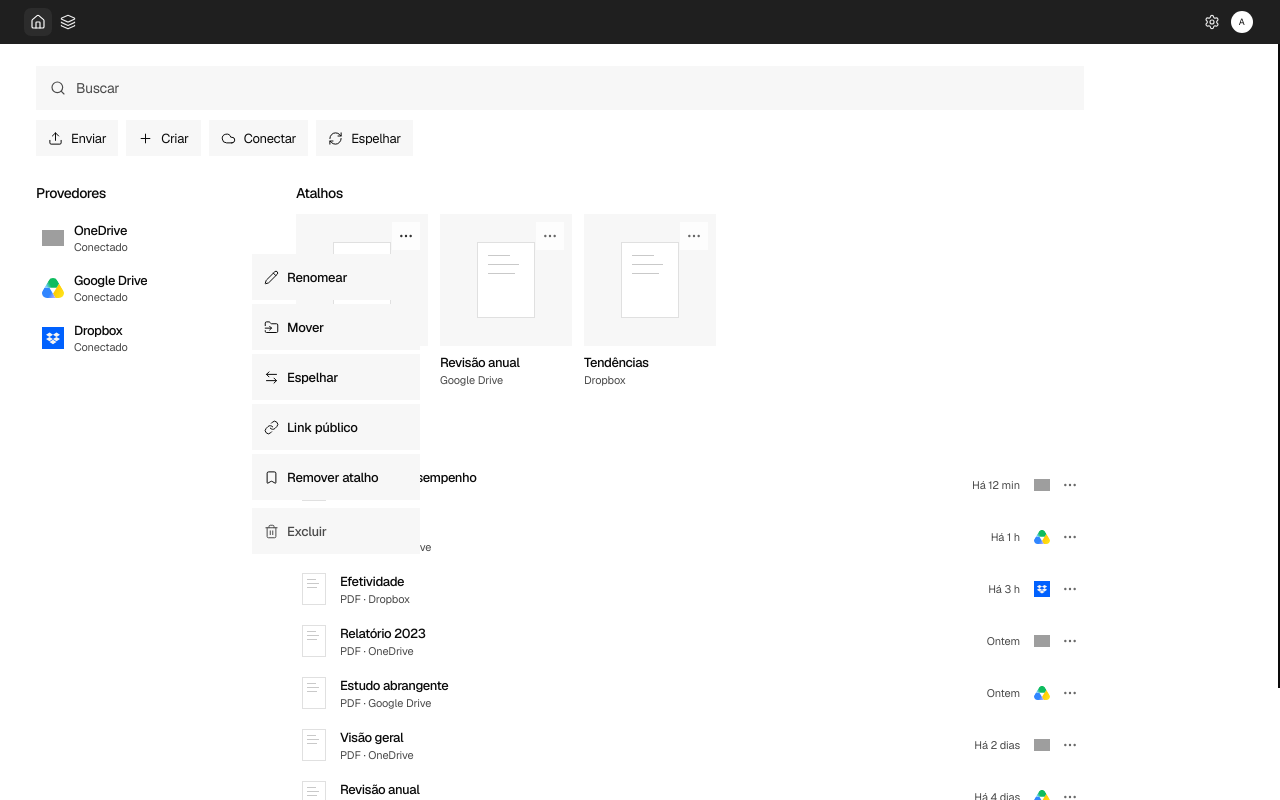
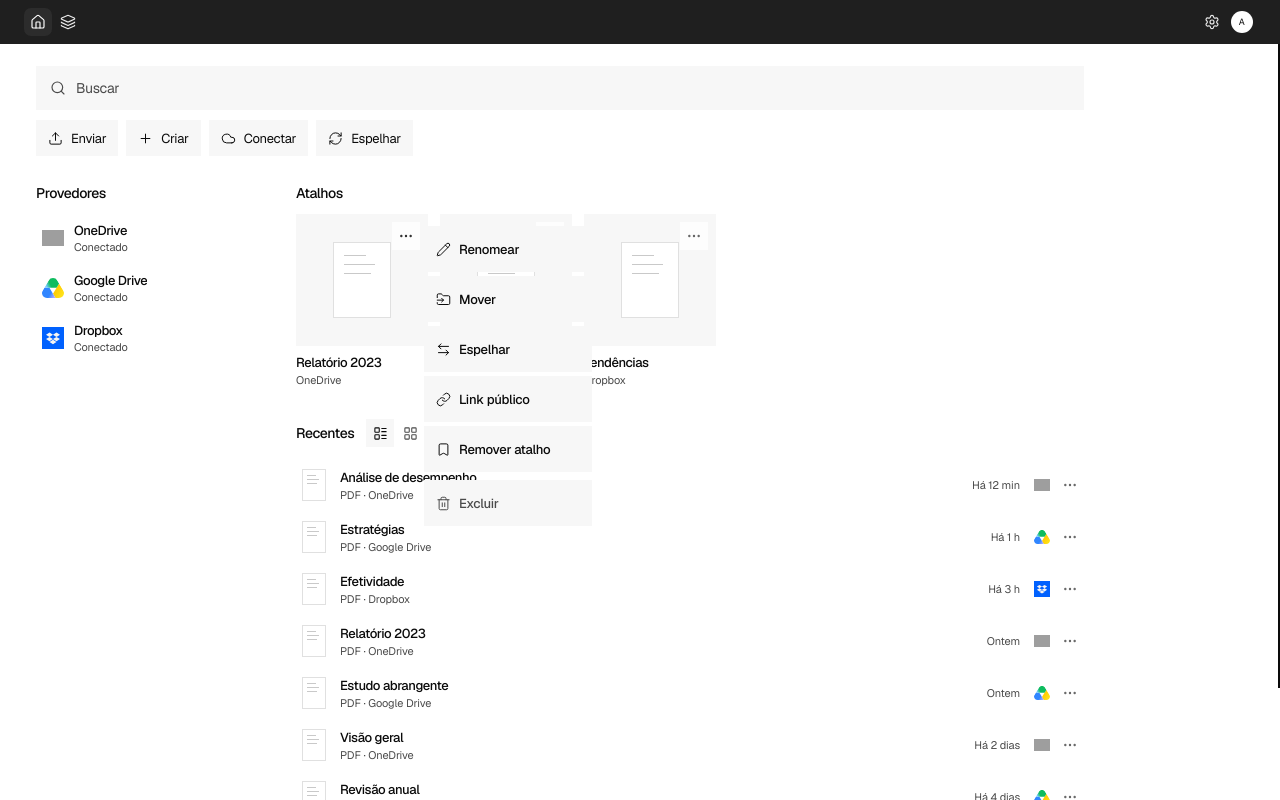
Before and after one commit to A-FlemingSantos/bridgit, a React (Vite) app in the folder apps/web/: page /home in a window 1280 px wide. Both pictures are taken after a click on the button 406 px from the left and 236 px from the top of the page. Built offline with nearby package versions, Linux system fonts and the light colour scheme; grey boxes are pictures that could not be loaded.

Commit message:
Anchor file and folder overflow menus outside the card.
Portal the suspended list beside the trigger, opposite the card, and flip only when the viewport has no room.

```diff
--- a/apps/web/src/shared/components/OverflowMenu/OverflowMenu.jsx
+++ b/apps/web/src/shared/components/OverflowMenu/OverflowMenu.jsx
@@ -1,8 +1,49 @@
-import { useId } from 'react'
+import { useId, useLayoutEffect, useRef, useState } from 'react'
+import { createPortal } from 'react-dom'
 import { Ellipsis } from 'lucide-react'
 import SuspendedMenu from '../SuspendedMenu/SuspendedMenu.jsx'
 import { useSuspendedMenu } from '../SuspendedMenu/useSuspendedMenu.js'
 import styles from './OverflowMenu.module.css'
+
+const MENU_WIDTH = 168
+const GAP = 4
+const VIEW_PAD = 8
+
+function itemHeight() {
+  const raw = Math.min(40, Math.max(28, window.innerWidth * 0.04)) * 1.15
+  return raw
+}
+
+function menuHeight(itemCount, hasDanger) {
+  const n = Math.max(itemCount, 1)
+  return n * itemHeight() + (n - 1) * 4 + 4 + (hasDanger ? 4 : 0)
+}
+
+function placeMenu(trigger, itemCount, hasDanger) {
+  const rect = trigger.getBoundingClientRect()
+  const height = menuHeight(itemCount, hasDanger)
+  const vw = window.innerWidth
+  const vh = window.innerHeight
+
+  const fitsAfter = rect.right + GAP + MENU_WIDTH <= vw - VIEW_PAD
+  const fitsBefore = rect.left - GAP - MENU_WIDTH >= VIEW_PAD
+  const afterLeft = rect.right + GAP
+  const beforeLeft = rect.left - GAP - MENU_WIDTH
+
+  let left = afterLeft
+  if (!fitsAfter && fitsBefore) left = beforeLeft
+  else if (!fitsAfter && !fitsBefore) {
+    left = Math.max(VIEW_PAD, Math.min(afterLeft, vw - VIEW_PAD - MENU_WIDTH))
+  }
+
+  let top = rect.top
+  if (top + height > vh - VIEW_PAD) {
+    top = rect.bottom - height
+  }
+  top = Math.max(VIEW_PAD, Math.min(top, vh - VIEW_PAD - height))
+
+  return { top, left, width: MENU_WIDTH }
+}
 
 export default function OverflowMenu({
   items,
@@ -13,7 +54,30 @@ export default function OverflowMenu({
 }) {
   const extrasId = useId()
   const triggerId = useId()
-  const menu = useSuspendedMenu(items.length)
+  const triggerRef = useRef(null)
+  const menuRef = useRef(null)
+  const menu = useSuspendedMenu(items.length, { menuRef })
+  const [coords, setCoords] = useState(null)
+  const visible = menu.open || menu.closing
+  const hasDanger = items.some((item) => item.danger)
+
+  useLayoutEffect(() => {
+    if (!visible) return undefined
+
+    function update() {
+      const trigger = triggerRef.current
+      if (!trigger) return
+      setCoords(placeMenu(trigger, items.length, hasDanger))
+    }
+
+    update()
+    window.addEventListener('resize', update)
+    window.addEventListener('scroll', update, true)
+    return () => {
+      window.removeEventListener('resize', update)
+      window.removeEventListener('scroll', update, true)
+    }
+  }, [visible, items.length, hasDanger])
 
   const wrappedItems = items.map((item) => ({
     ...item,
@@ -22,6 +86,19 @@ export default function OverflowMenu({
       item.onSelect?.()
     },
   }))
+
+  const panel = (
+    <SuspendedMenu
+      id={extrasId}
+      labelledBy={triggerId}
+      open={menu.open}
+      closing={menu.closing}
+      items={wrappedItems}
+      panelRef={menuRef}
+      anchored
+      style={coords ?? { top: 0, left: 0, width: MENU_WIDTH }}
+    />
+  )
 
   return (
     <div
@@ -36,6 +113,7 @@ export default function OverflowMenu({
       <button
         type="button"
         id={triggerId}
+        ref={triggerRef}
         className={[
           styles.trigger,
           ghost ? styles.ghost : '',
@@ -55,13 +133,7 @@ export default function OverflowMenu({
       >
         <Ellipsis size={16} strokeWidth={1.6} aria-hidden="true" />
       </button>
-      <SuspendedMenu
-        id={extrasId}
-        labelledBy={triggerId}
-        open={menu.open}
-        closing={menu.closing}
-        items={wrappedItems}
-      />
+      {typeof document === 'undefined' ? panel : createPortal(panel, document.body)}
     </div>
   )
 }
--- a/apps/web/src/shared/components/SuspendedMenu/SuspendedMenu.jsx
+++ b/apps/web/src/shared/components/SuspendedMenu/SuspendedMenu.jsx
@@ -9,23 +9,29 @@ export default function SuspendedMenu({
   stretch = false,
   align = 'end',
   labelledBy,
+  panelRef = null,
+  anchored = false,
+  style,
 }) {
   const menuVisible = open || closing
   const className = [
     extrasPanelClassName(styles, open, closing),
     stretch ? styles.stretch : '',
-    align === 'start' ? styles.start : '',
+    !anchored && align === 'start' ? styles.start : '',
+    anchored ? styles.fixed : '',
   ]
     .filter(Boolean)
     .join(' ')
 
   return (
     <div
+      ref={panelRef}
       className={className}
       id={id}
       role="menu"
       aria-labelledby={labelledBy}
       aria-hidden={!menuVisible}
+      style={style}
     >
       <div className={styles.inner}>
         {items.map((item, index) => {
--- a/apps/web/src/shared/components/SuspendedMenu/SuspendedMenu.module.css
+++ b/apps/web/src/shared/components/SuspendedMenu/SuspendedMenu.module.css
@@ -16,9 +16,11 @@
   pointer-events: none;
 }
 
-.start {
+.fixed {
+  position: fixed;
   right: auto;
-  left: 0;
+  bottom: auto;
+  z-index: 24;
 }
 
 .stretch {
--- a/apps/web/src/shared/components/SuspendedMenu/useSuspendedMenu.js
+++ b/apps/web/src/shared/components/SuspendedMenu/useSuspendedMenu.js
@@ -15,7 +15,7 @@ export function extrasPanelClassName(styles, open, closing) {
   return styles.extras
 }
 
-export function useSuspendedMenu(itemCount, { enabled = true } = {}) {
+export function useSuspendedMenu(itemCount, { enabled = true, menuRef = null } = {}) {
   const [open, setOpen] = useState(false)
   const [closing, setClosing] = useState(false)
   const dockRef = useRef(null)
@@ -70,6 +70,7 @@ export function useSuspendedMenu(itemCount, { enabled = true } = {}) {
 
     function handlePointerDown(event) {
       if (dockRef.current?.contains(event.target)) return
+      if (menuRef?.current?.contains(event.target)) return
       closeMenu()
     }
 
@@ -86,7 +87,7 @@ export function useSuspendedMenu(itemCount, { enabled = true } = {}) {
       document.removeEventListener('pointerdown', handlePointerDown)
       document.removeEventListener('keydown', handleKeyDown)
     }
-  }, [open, closeMenu])
+  }, [open, closeMenu, menuRef])
 
   useEffect(() => () => clearCloseTimeout(), [clearCloseTimeout])
 
```
